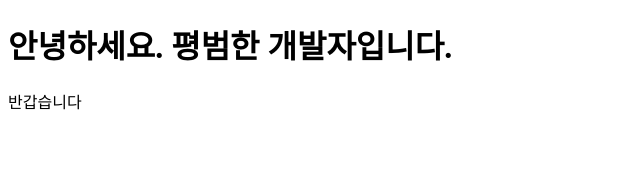
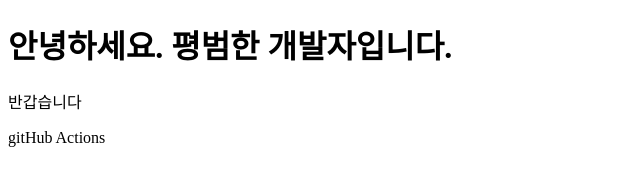
Before and after one commit to being-shift/Being_Shift.github.io, a plain HTML site: page index.html in a window 1280 px wide. Shown: the whole page, without its empty margins (0-640 px from the left). Drawn offline with Linux system fonts and the light colour scheme.

Commit message:
GITHUB actions check

```diff
--- a/index.html
+++ b/index.html
@@ -8,5 +8,6 @@
 <body>
 	<h1>안녕하세요. 평범한 개발자입니다.</h1>
 	<p>반갑습니다</p>
+	<p>gitHub Actions</p>
 </body>
 </html>
```
